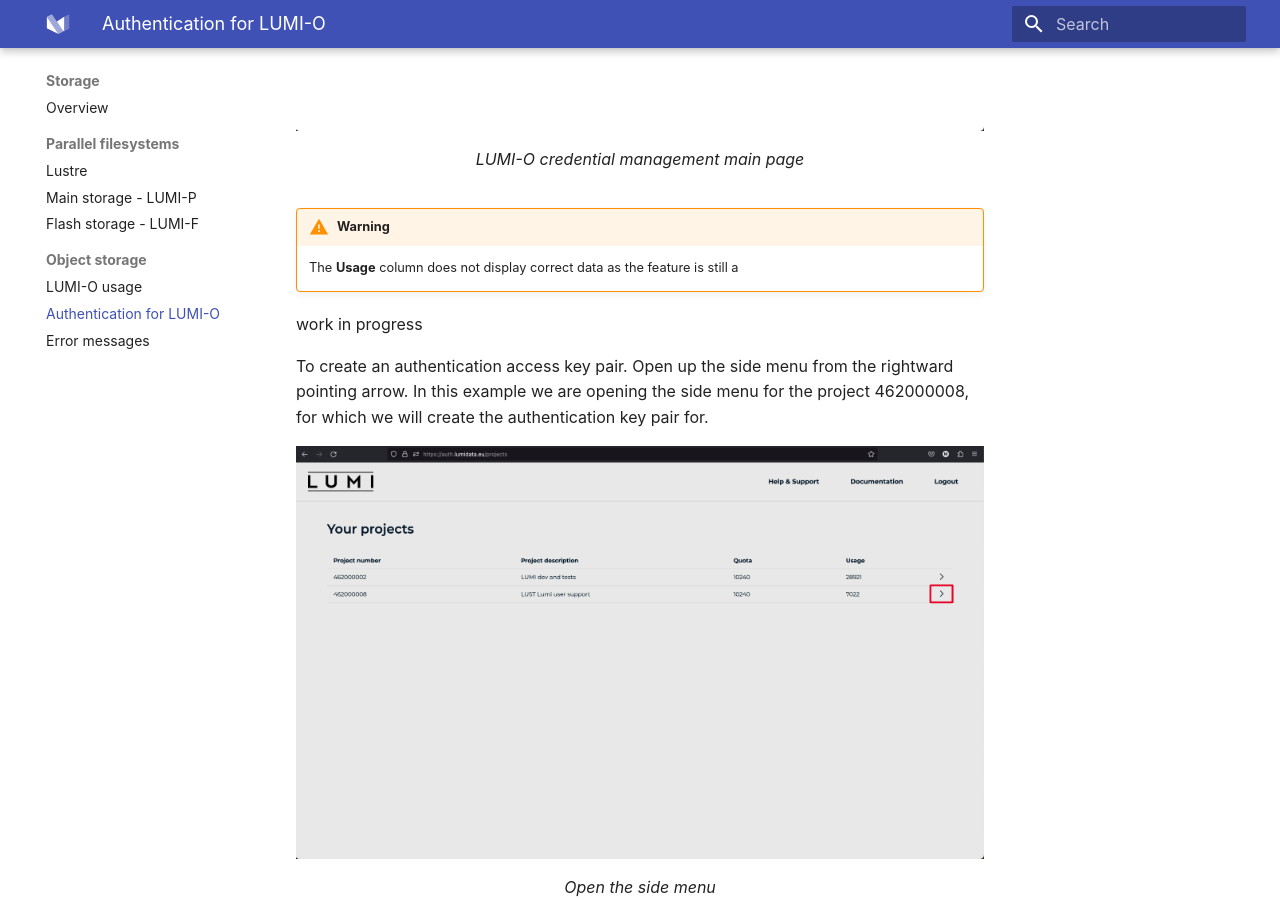
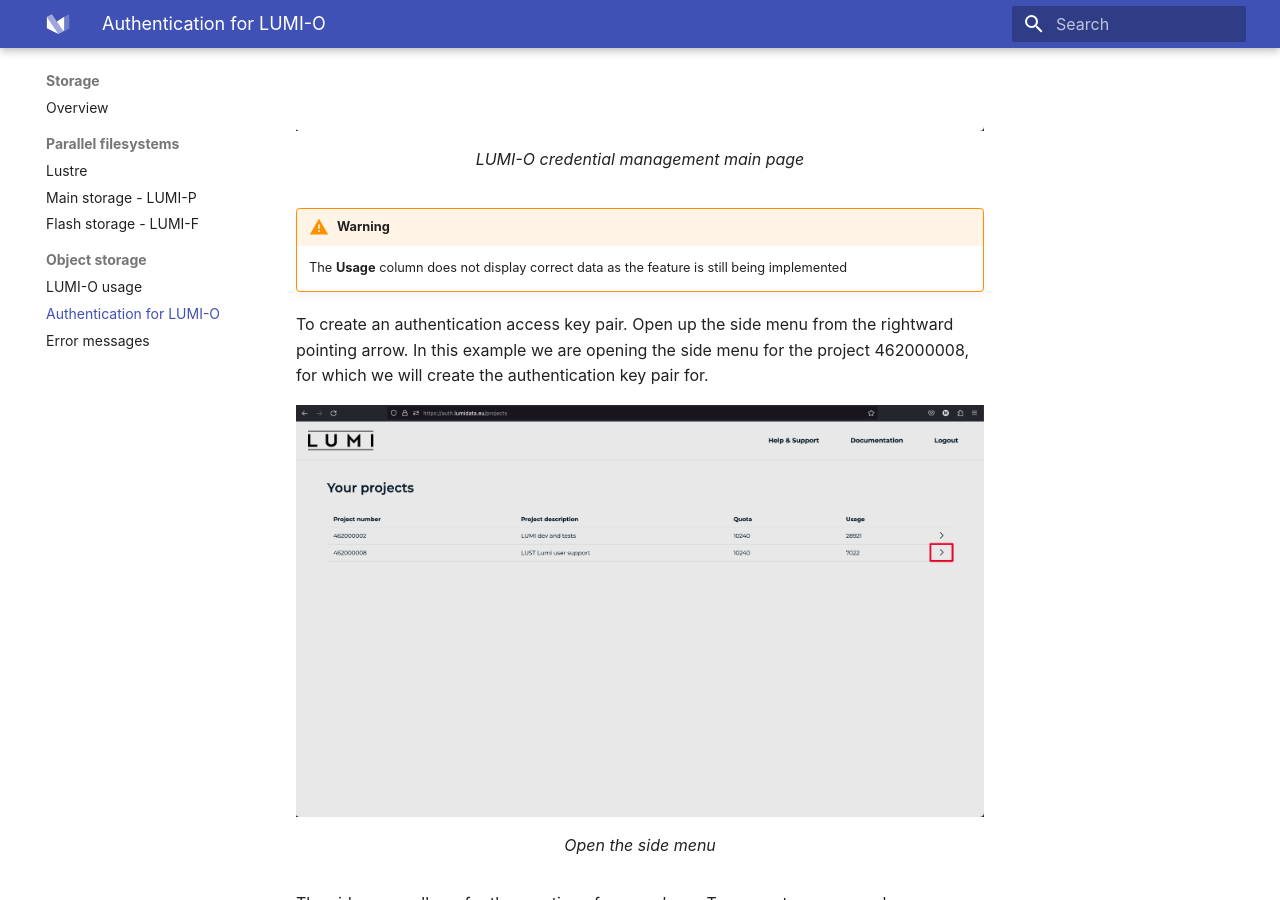
Before and after one commit to Lumi-supercomputer/lumi-userguide, an MkDocs documentation site: the page built from docs/storage/lumio/auth-lumidata-eu.md, in a window 1280 px wide and 900 px high, scrolled down 1709 px. Built offline with MkDocs 1.6.1 and Material for MkDocs 9.7.7, drawn with Linux system fonts in a browser that asks for light colours.

Commit message:
end of sentence not in admonition

```diff
--- a/docs/storage/lumio/auth-lumidata-eu.md
+++ b/docs/storage/lumio/auth-lumidata-eu.md
@@ -39,8 +39,7 @@
 </figure>
 
 !!! warning
-	The **Usage** column does not display correct data as the feature is still a
-  work in progress
+	The **Usage** column does not display correct data as the feature is still being implemented
 
 
 To create an authentication access key pair. Open up the side menu from the
```
